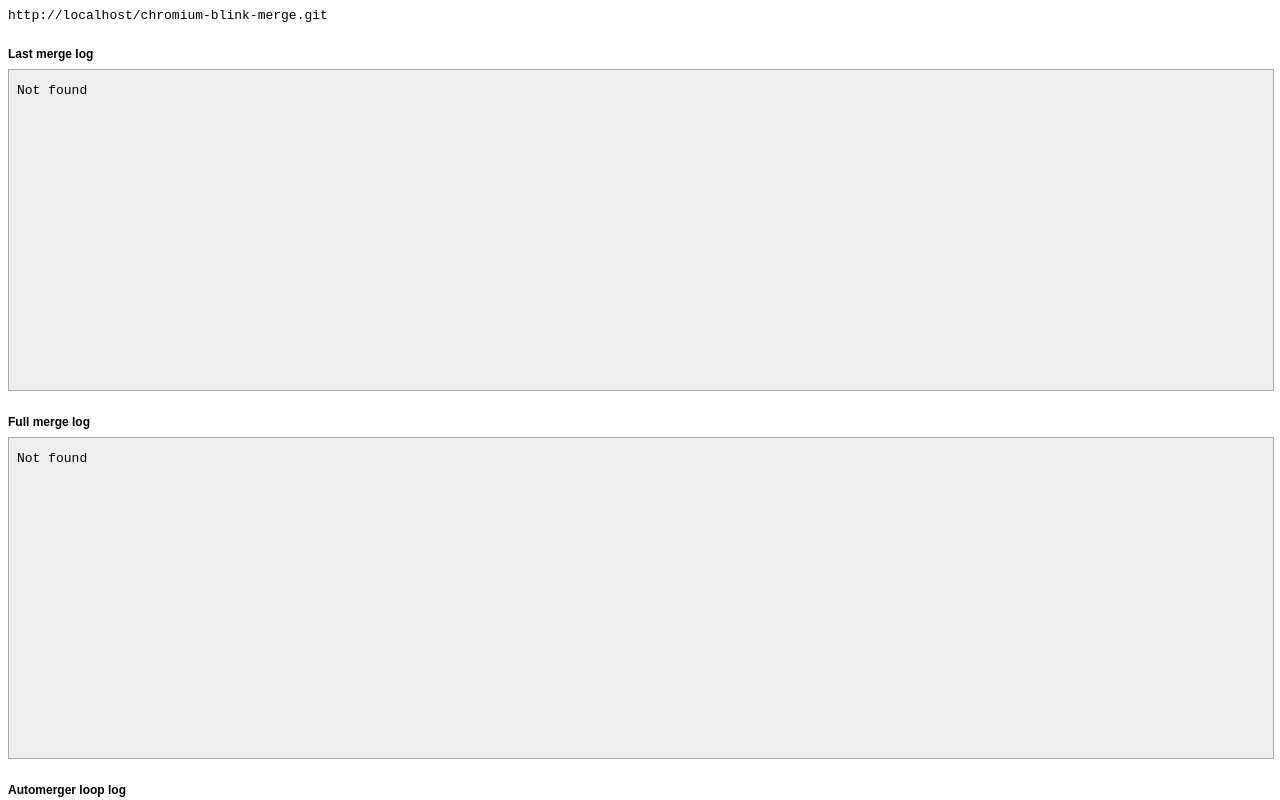
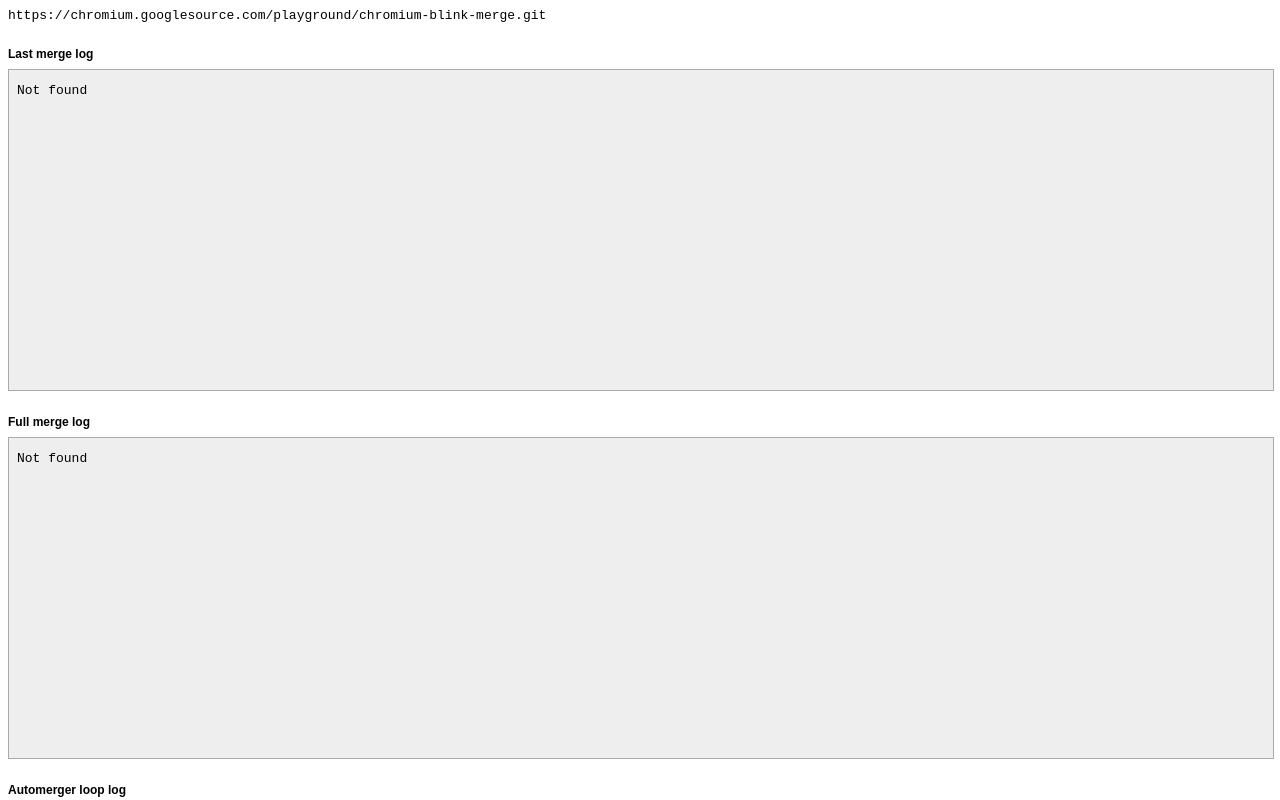
Before and after one commit to primiano/chrome-blink-automerger, a plain HTML site: page index.html in a window 1280 px wide. Shown: the top 800 px of the page. Drawn offline with Linux system fonts and the light colour scheme.

Commit message:
Switch to chromium.googlesource.com

```diff
--- a/index.html
+++ b/index.html
@@ -8,7 +8,7 @@ iframe {width: 100%; border: 1px solid #aaa; background: #eee; }
 </head>
 <body>
 
-<pre id="repo_url"></pre>
+<pre id="repo_url">https://chromium.googlesource.com/playground/chromium-blink-merge.git</pre>
 
 <h1>Last merge log</h1>
 <iframe style="height:40%" src="/automerger.log"></iframe>
@@ -19,9 +19,5 @@ iframe {width: 100%; border: 1px solid #aaa; background: #eee; }
 <h1>Automerger loop log</h1>
 <iframe style="height:40%" src="/automerger-loop.log"></iframe>
 
-<script>
-document.getElementById('repo_url').innerText = 'http://' + location.hostname +
-                                                '/chromium-blink-merge.git';
-</script>
 </body>
 </html>
```
Also changed, not shown: 1 other file.
